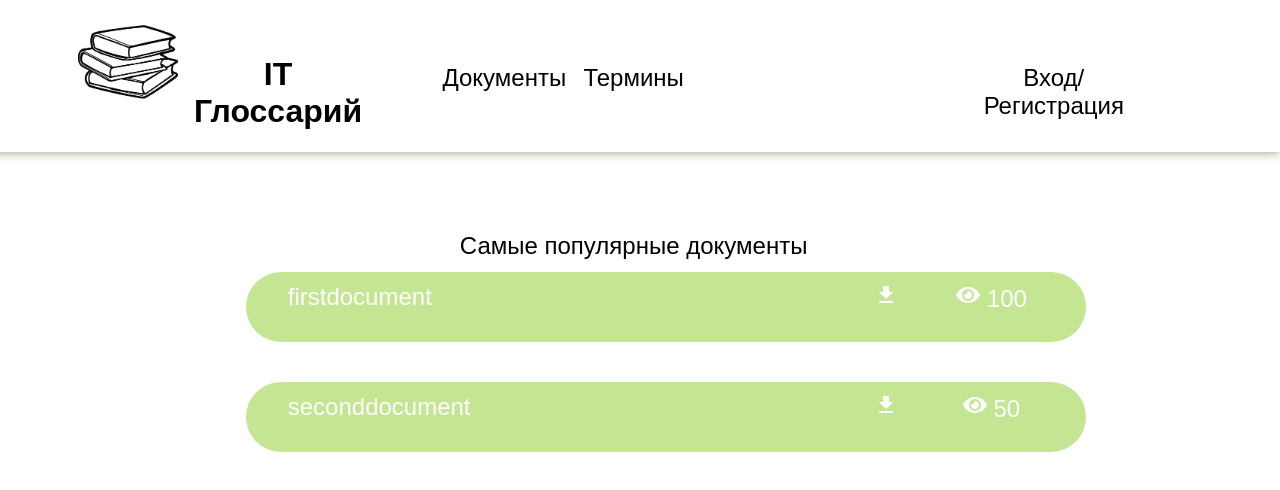
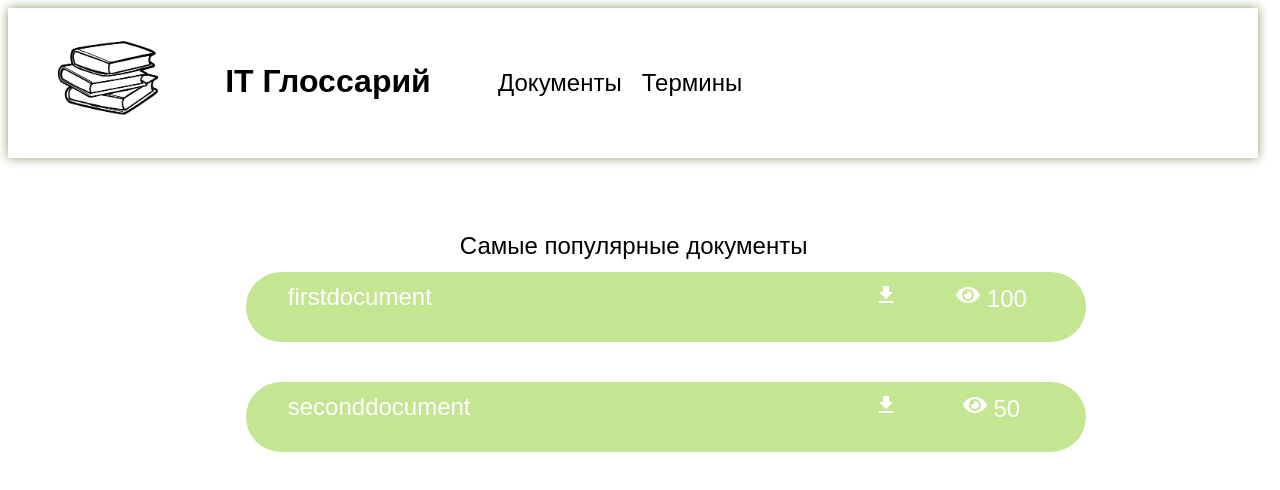
Before and after one commit to fridalif/it_glossary_nextjs, a Next.js app: page / in a window 1280 px wide. Shown: the top 490 px of the page. Built offline with nearby package versions, Linux system fonts and the light colour scheme.

Commit message:
header redesigned

```diff
--- a/components/Header/Header.jsx
+++ b/components/Header/Header.jsx
@@ -3,43 +3,33 @@ import Image from 'next/image';
 import { Component } from 'react';
 import logoSrc from './logo.jpg'
 
-export class Header extends Component {
-    constructor(props){
-        super(props)
-    }
-    render(){
+export function Header(){
          return (
-            <header className={styles.header}>
+            <div className={styles.header}>
                 <div className={styles.logoBlock}>
                    <Image src={logoSrc} alt='Логотип' width={100} height={140}/>
                 </div>
+                <div>
                 <a href='/'>
                     <div className={styles.titleBlock}>
                         <b> IT Глоссарий </b>
                     </div>
                 </a>
+                </div>
+                <div>
                 <a href='/documents'>
                     <div className={styles.documentsHeaderBlock}>
                         Документы
                     </div>
                 </a>
+                </div>
+                <div>
                 <a href ='/terms'>
                     <div className={styles.terminsHeaderBlock}>
                         Термины
                     </div>
                 </a>
-                <a href='/login'>
-                    <div className={styles.registerHeaderBlock}>
-                        {this.props.authUsername === ''
-                        ?
-                            <>Вход/Регистрация</>
-                        :
-                            <div onClick={()=>{localStorage.removeItem('access'); localStorage.removeItem('refresh'); window.location.href='/login'}}>{this.props.authUsername} Выход</div>
-                        }
-                    </div>
-                </a>
-            </header>
-        )
-
-    }
+                </div>
+        </div>
+    )
 }
--- a/components/Header/Header.module.css
+++ b/components/Header/Header.module.css
@@ -1,20 +1,22 @@
 .header{
-    width: 101%;
+    width: 1200px;
     top:-1%;
-    height: 20%;
+    height: 150px;
     background-color: #ffffff;
     display: flex;
     font-size: 2rem;
-    position: fixed;
-    left:-1%;
+    align-items:center;
+    gap:20px;
+    padding-left:50px;
     box-shadow: #8b9d70 0 0 10px;
 }
 
 .logoBlock{
     width: 10%;
-    position: absolute;
-    left:7%;
-    height: 100%;
+    height: 150px;
+    width:100px;
+    justify-content: center;
+    align-items: center;
 }
 
 .header a{
@@ -23,13 +25,10 @@
 }
 
 .titleBlock{
-    width: 15%;
-    position: absolute;
-    left:15%;
-    top:40%;
+    width: 300px;
     font-family:'Montserrat', sans-serif;
     font-size: 32px;
-    height: 30%;
+    height: 40px;
     text-align: center;
 }
 
@@ -46,13 +45,8 @@
 }
 
 .documentsHeaderBlock{
-    width: 10%;
-    position: absolute;
-    left:35%;
-    top:45%;
     font-family:'Montserrat', sans-serif;
     font-size: 24px;
-    height: 20%;
     text-align: center;
 }
 
@@ -69,13 +63,8 @@
 }
 
 .terminsHeaderBlock{
-    width: 10%;
-    position: absolute;
-    left:45%;
-    top:45%;
     font-family:'Montserrat', sans-serif;
     font-size: 24px;
-    height: 20%;
     text-align: center;
 }
 
@@ -90,51 +79,3 @@
     border-top:#8b9d70 1px solid;
     border-bottom:#8b9d70 1px solid;
 }
-
-
-.registerHeaderBlock{
-    width: 15%;
-    position: absolute;
-    right:10%;
-    top:45%;
-    font-family:'Montserrat', sans-serif;
-    font-size: 24px;
-    height: 20%;
-    text-align: center;
-}
-
-.registerHeaderBlock:hover{
-    color:#C4E591;
-    border-top:#C4E591 1px solid;
-    border-bottom:#C4E591 1px solid;
-}
-
-.registerHeaderBlock:active{
-    color:#8b9d70;
-    border-top:#8b9d70 1px solid;
-    border-bottom:#8b9d70 1px solid;
-}
-
-
-.enterHeaderBlock{
-    width: 10%;
-    position: absolute;
-    right:15%;
-    top:45%;
-    font-family:'Montserrat', sans-serif;
-    font-size: 24px;
-    height: 20%;
-    text-align: center;
-}
-
-.enterHeaderBlock:hover{
-    color:#C4E591;
-    border-top:#C4E591 1px solid;
-    border-bottom:#C4E591 1px solid;
-}
-
-.enterHeaderBlock:active{
-    color:#8b9d70;
-    border-top:#8b9d70 1px solid;
-    border-bottom:#8b9d70 1px solid;
-}
--- a/pages/index.jsx
+++ b/pages/index.jsx
@@ -3,12 +3,10 @@ import { Body } from "../components/Body/Body";
 import { useState, useEffect } from 'react'
 import axios from "axios"
 export default function Home(){
-    const [authUsername, setAuthUsername] = useState('')
-    const [isStaff, setIsStaff] = useState(false)
 
     return (
         <>
-            <Header authUsername={authUsername} isStaff={isStaff}/>
+            <Header />
             <Body mode='Home' />
         </>
     )
--- a/pages/terms.jsx
+++ b/pages/terms.jsx
@@ -4,13 +4,10 @@ import axios from "axios";
 import { useState, useEffect } from 'react'
 
 export default function Terms(){
-    const [authUsername, setAuthUsername] = useState('')
-    const [isStaff, setIsStaff] = useState(false)
-
 
     return (
         <>
-            <Header authUsername={authUsername} isStaff={isStaff}/>
+            <Header />
             <Body mode='Terms' />
         </>
     )
```
Also changed, not shown: pages/documents.jsx (+3 -4 lines).
